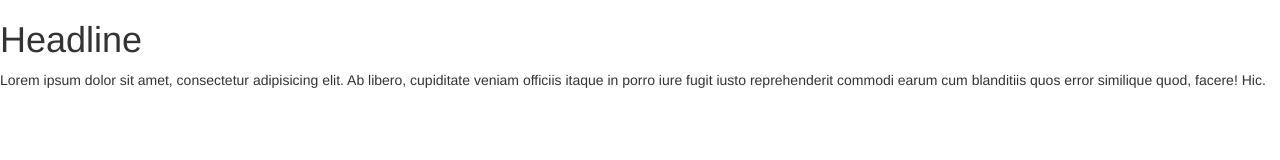
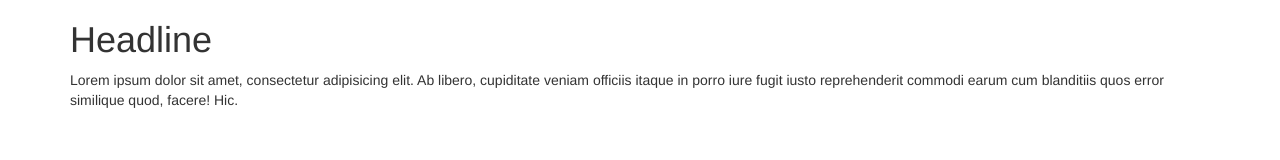
Before and after one commit to stefan22/bootstrap-refresher, a plain HTML site: page index.html in a window 1280 px wide. Drawn offline with nearby package versions, Linux system fonts and the light colour scheme.

Commit message:
fixed container layout

```diff
--- a/index.html
+++ b/index.html
@@ -13,8 +13,14 @@
     <![endif]-->
 </head>
 <body>
-<h1>Headline</h1>
-<p>Lorem ipsum dolor sit amet, consectetur adipisicing elit. Ab libero, cupiditate veniam officiis itaque in porro iure fugit iusto reprehenderit commodi earum cum blanditiis quos error similique quod, facere! Hic.</p>
+
+	<div class="container">
+		<h1>Headline</h1>
+		<p>Lorem ipsum dolor sit amet, consectetur adipisicing elit. Ab libero, cupiditate veniam officiis itaque in porro iure fugit iusto reprehenderit commodi earum cum blanditiis quos error similique quod, facere! Hic.</p>
+	</div><!-- container -->
+
+
+
 
 <script src="https://ajax.googleapis.com/ajax/libs/jquery/1.11.3/jquery.min.js"></script>
 <script src="https://maxcdn.bootstrapcdn.com/bootstrap/3.3.5/js/bootstrap.min.js"></script>
```
Also changed, not shown: 1 other file.
